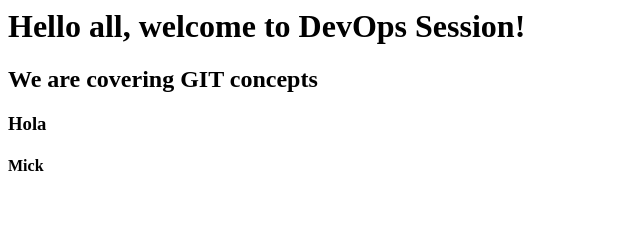
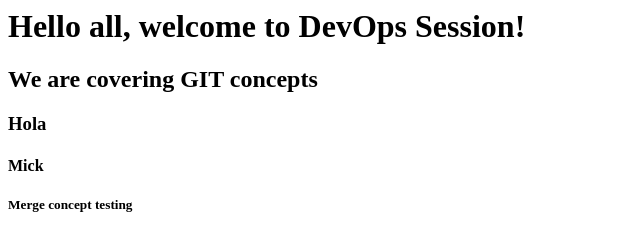
Before and after one commit to devopscls/html, a plain HTML site: page index.html in a window 1280 px wide. Shown: the whole page, without its empty margins (0-640 px from the left). Drawn offline with Linux system fonts and the light colour scheme.

Commit message:
h5 modification

```diff
--- a/index.html
+++ b/index.html
@@ -2,3 +2,4 @@
 <h2>We are covering GIT concepts</h2>
 <h3>Hola</h3>
 <h4>Mick</h4>
+<h5>Merge concept testing</h5>
```
